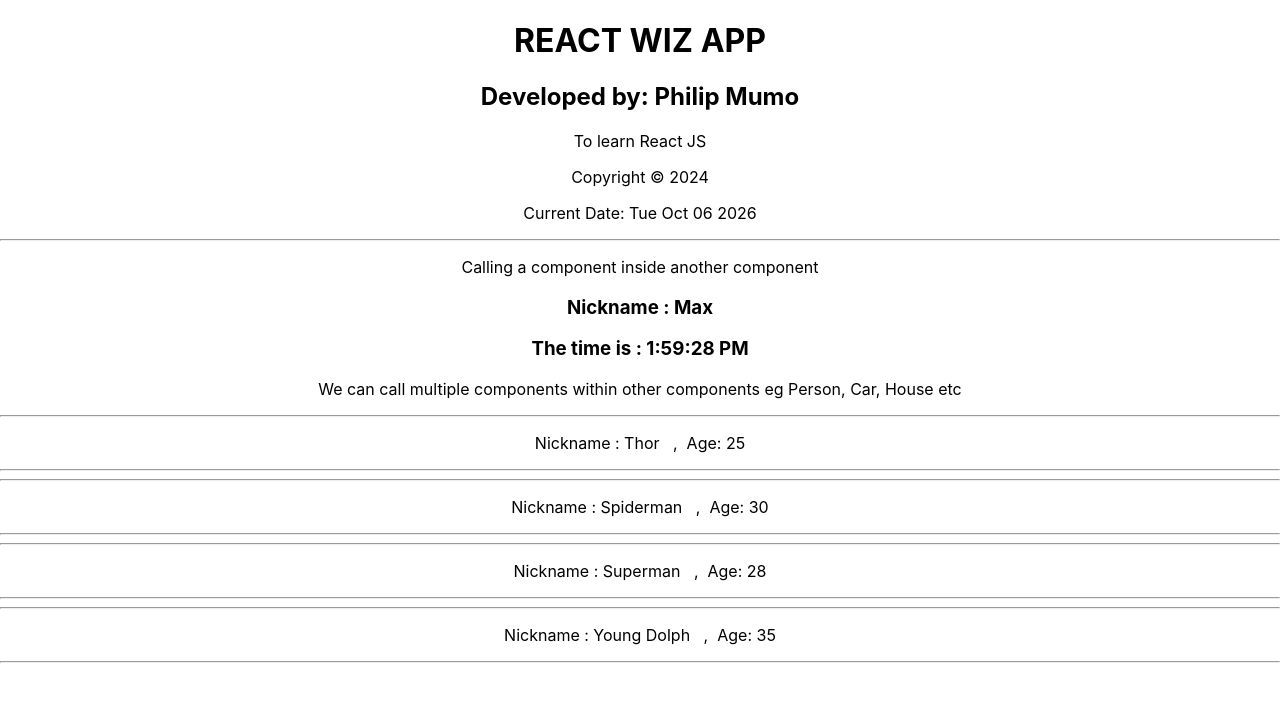
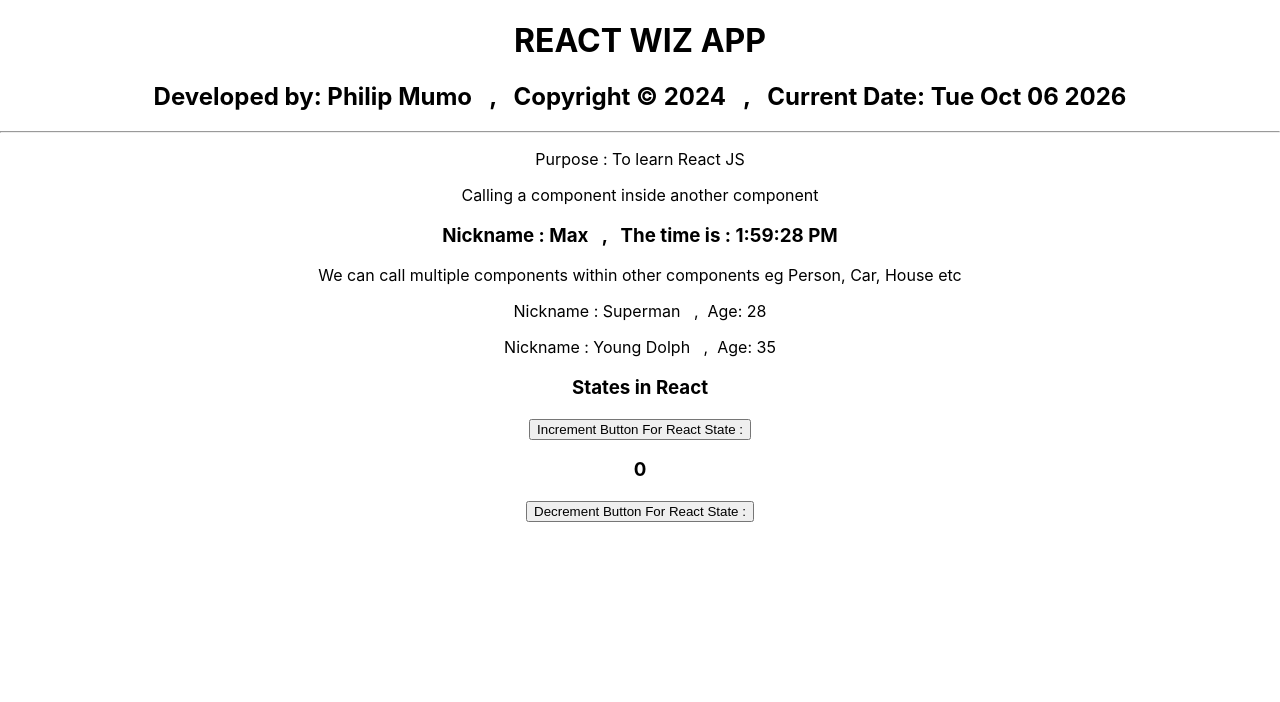
Before and after one commit to philipmogul/reactWiz, a React (Create React App) app: page / in a window 1280 px wide. Shown: the top 702 px of the page. Built offline with nearby package versions, Linux system fonts and the light colour scheme.

Commit message:
States in react

```diff
--- a/src/App.js
+++ b/src/App.js
@@ -1,4 +1,4 @@
-
+import {useState} from 'react';
 import './App.css';
 
 // Testing multiple components
@@ -7,8 +7,9 @@ const Person = () => {
 
   return (
     <>
-      <h3>Nickname : Max</h3>
-      <h3>The time is : {new Date().toLocaleTimeString()} </h3>
+      <h3>Nickname : Max
+      &nbsp; , &nbsp;
+      The time is : {new Date().toLocaleTimeString()} </h3>
     </>
   );
 }
@@ -17,13 +18,35 @@ const Person = () => {
 const Crew = (props) => {
   return (
     <>
-      <hr />
       <p>Nickname : {props.nickname} &nbsp; , &nbsp;
       <span>Age: {props.age} </span></p>
-      <hr />
     </>
   );
 }
+
+
+// Using states in react
+// States are used to store data that can change over time
+// Firstly we need to import useState from react
+const StatesExample = () => {
+
+  // useState is a hook that allows us to add state to functional components
+  // useState returns an array with two elements, the current state value and a function to update it
+  // it is good practice to call second element same as name of state but add a set,
+  // because it is a setter function for the first variable
+  const [count, setCount] = useState(0);
+
+  return (
+    <>
+      <h3>States in React</h3>
+      <button onClick={() => setCount(count + 1)}>Increment Button For React State : </button>
+      <h3>{count}</h3>
+      <button onClick={() => setCount(count - 1)}>Decrement Button For React State : </button>
+    </>
+  );
+}
+
+
 
 
 // const can be used instead of a generic function keyword infront of function name
@@ -39,21 +62,19 @@ const App = () => {
     <div className="App">
       <>
         <h1>{appname}</h1>
-        <h2>Developed by: {developername}</h2>
-        <p>{purpose}</p>
-        <p>Copyright &copy; {copyrightyear}</p>
-        <p>Current Date: {currentdate.toDateString()}</p>
+        <h2>Developed by: {developername} &nbsp; , &nbsp;
+          Copyright &copy; {copyrightyear} &nbsp; , &nbsp;
+          Current Date: {currentdate.toDateString()}
+        </h2>
         <hr />
+        <p>Purpose : {purpose}</p>
         <p>
-
           Calling a component inside another component <Person />
           We can call multiple components within other components eg Person, Car, House etc
-
         </p>
-        <Crew nickname="Thor" age="25" />
-        <Crew nickname="Spiderman" age="30" />
         <Crew nickname="Superman" age="28" />
         <Crew nickname="Young Dolph" age="35" />
+        <StatesExample />
 
       </>
     </div>
```
